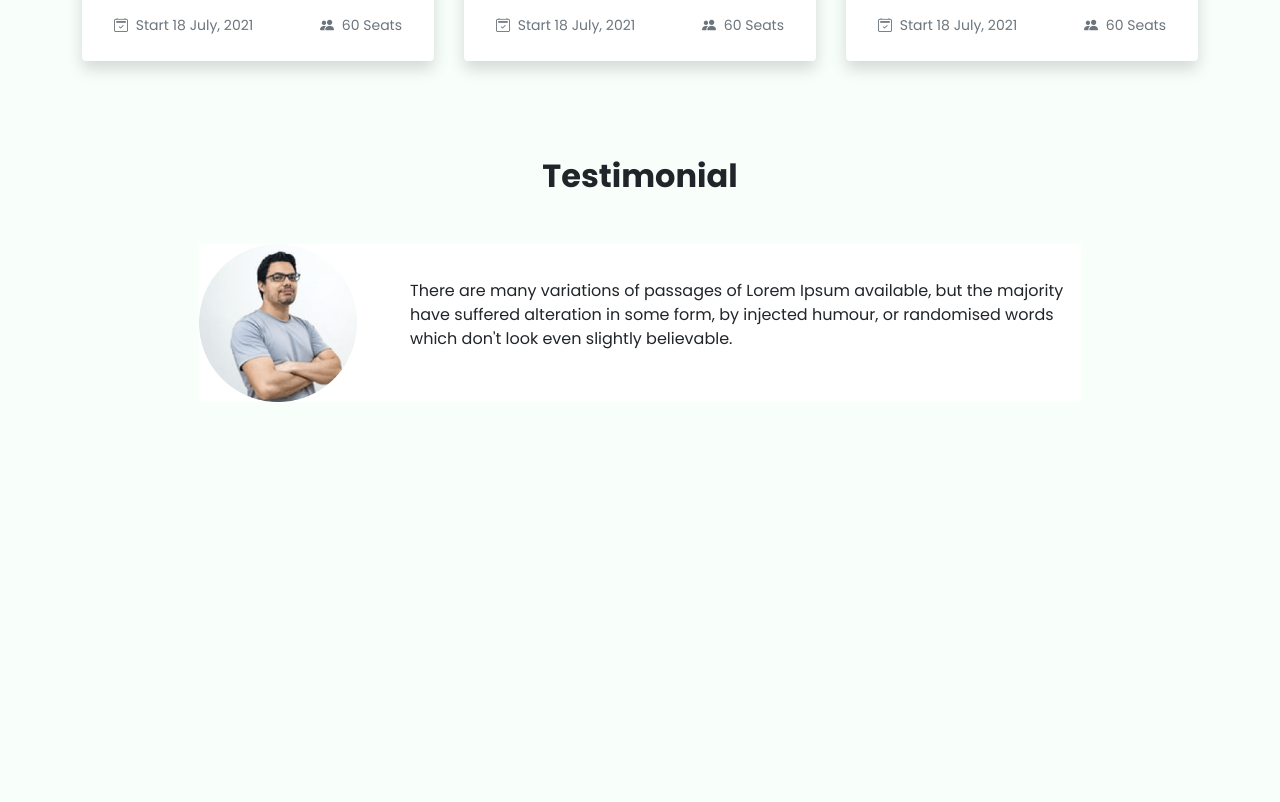
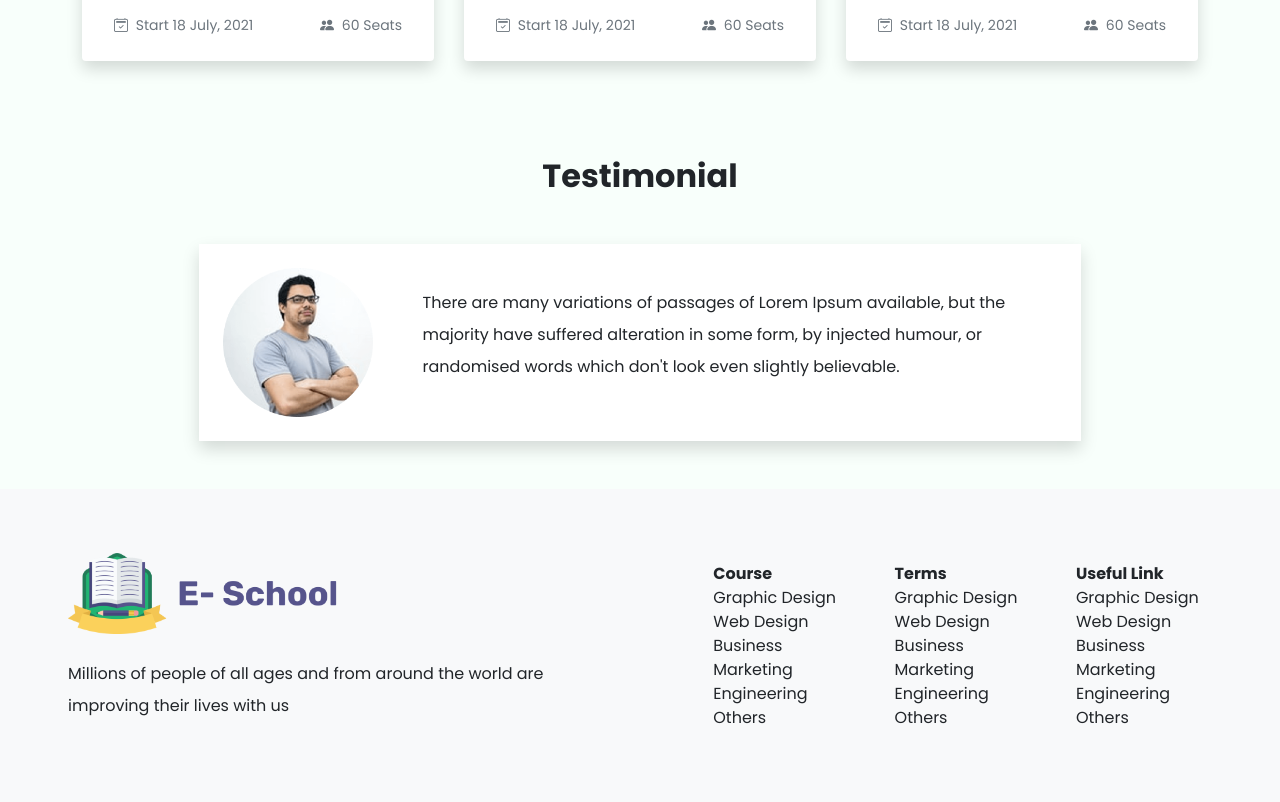
Before and after one commit to ibnumahtab/ibnu-e-school, a plain HTML site: page index.html in a window 1280 px wide. Shown: the part 1606-2408 px from the top of the page. Before the commit the page ends 2008 px from the top, so only its background shows below. Drawn offline with nearby package versions, Linux system fonts and the light colour scheme.

Commit message:
Design Complete

```diff
--- a/index.html
+++ b/index.html
@@ -63,7 +63,7 @@
 					</div>
 				</div>
 			</nav>
-			<div class="banner d-flex py-5 align-items-center">
+			<div class="banner d-flex align-items-center py-5">
 				<div class="banner-text w-50">
 					<h6 class="text-warning my-3">Are you ready to Learn?</h6>
 					<h1 class="fw-bold display-5 my-3">Learn With fun on <span class="text-success">any schedule</span>
@@ -214,15 +214,19 @@
 		<!-- Course Section Ends -->
 
 		<!-- Testimonial Section Starts -->
-		<section id="testimonial-section">
+		<section id="testimonial-section" class="mb-5">
 			<div class="container">
 				<h1 class="my-5 fw-bold fs-2 text-center">Testimonial</h1>
-				<div class="bg-body d-flex align-items-center w-75 mx-auto">
+				<div class="bg-body d-flex justify-content-center align-items-center w-75 mx-auto p-4 shadow">
 					<div class="testimonial-user-image">
-						<img class="img-fluid w-75" src="assets/images/Man.png" alt="Ibnu School Testimonial User Image">
+						<img class="img-fluid w-75" src="assets/images/Man.png"
+							alt="Ibnu School Testimonial User Image">
 					</div>
 					<div class="testimonial">
-						<p>There are many variations of passages of Lorem Ipsum available, but the majority have suffered alteration in some form, by injected humour, or randomised words which don't look even slightly believable.</p>
+						<p class="lh-lg">There are many variations of passages of Lorem Ipsum available, but the
+							majority have
+							suffered alteration in some form, by injected humour, or randomised words which don't look
+							even slightly believable.</p>
 					</div>
 				</div>
 			</div>
@@ -232,7 +236,59 @@
 	<!-- =========== Main Section Ends =========== -->
 
 	<!-- =========== Footer Section Starts =========== -->
-
+	<footer id="footer-section" class="py-5 bg-light">
+		<div class="container">
+			<div class="row d-flex align-items-center">
+				<div class="col m-3 me-5">
+					<ul>
+						<li>
+							<a class="mb-4" href="#">
+								<img class="img-fluid w-50" src="assets/images/icons/Logo.png"
+									alt="Ibnu School Main Logo">
+							</a>
+							<p class="lh-lg">Millions of people of all ages and from around the world are improving
+								their lives with us</p>
+						</li>
+					</ul>
+				</div>
+				<div class="col d-flex justify-content-around">
+					<div class="m-3">
+						<ul>
+							<li><a class="link-dark fw-bold" href="#">Course</a></li>
+							<li><a class="link-dark" href="#">Graphic Design</a></li>
+							<li><a class="link-dark" href="#">Web Design</a></li>
+							<li><a class="link-dark" href="#">Business</a></li>
+							<li><a class="link-dark" href="#">Marketing</a></li>
+							<li><a class="link-dark" href="#">Engineering</a></li>
+							<li><a class="link-dark" href="#">Others</a></li>
+						</ul>
+					</div>
+					<div class="m-3">
+						<ul>
+							<li><a class="link-dark fw-bold" href="#">Terms</a></li>
+							<li><a class="link-dark" href="#">Graphic Design</a></li>
+							<li><a class="link-dark" href="#">Web Design</a></li>
+							<li><a class="link-dark" href="#">Business</a></li>
+							<li><a class="link-dark" href="#">Marketing</a></li>
+							<li><a class="link-dark" href="#">Engineering</a></li>
+							<li><a class="link-dark" href="#">Others</a></li>
+						</ul>
+					</div>
+					<div class="m-3">
+						<ul>
+							<li><a class="link-dark fw-bold" href="#">Useful Link</a></li>
+							<li><a class="link-dark" href="#">Graphic Design</a></li>
+							<li><a class="link-dark" href="#">Web Design</a></li>
+							<li><a class="link-dark" href="#">Business</a></li>
+							<li><a class="link-dark" href="#">Marketing</a></li>
+							<li><a class="link-dark" href="#">Engineering</a></li>
+							<li><a class="link-dark" href="#">Others</a></li>
+						</ul>
+					</div>
+				</div>
+			</div>
+		</div>
+	</footer>
 	<!-- =========== Footer Section Ends =========== -->
 
 
```
